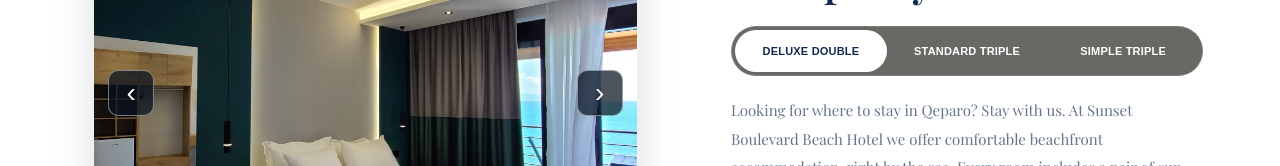
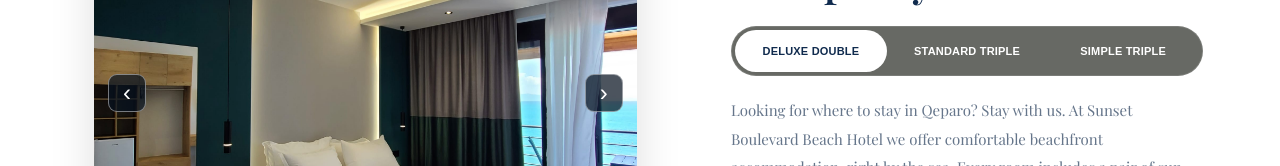
Before and after one commit to kristo96xhuveli-beep/sunsetblv, a plain HTML site: page desktop.html in a window 1280 px wide. Shown: the part 1077-1243 px from the top of the page. Drawn offline with nearby package versions, Linux system fonts and the light colour scheme; no server answers.

Commit message:
Refactor feature arrow styles in desktop.css

```diff
--- a/css/desktop.css
+++ b/css/desktop.css
@@ -70,9 +70,7 @@ body.dark .feature-copy .feature-category-tabs { border-color:#52647c; }
 .feature-image-wrap > img { display:block; width:100%; height:100%; object-fit:cover; object-position:center; transition:opacity .18s ease; }
 
 /* SQUARE GALLERY NAVIGATION BUTTONS */
-.feature-arrow { position:absolute; top:50%; transform:translateY(-50%); width:46px; height:46px; display:flex; align-items:center; justify-content:center; padding:0; border:1px solid #ffffff70; border-radius:10px; background:#071321b8; color:#fff; font:28px/1 Arial,sans-serif; text-align:center; cursor:pointer; z-index:2; transition:background .2s ease; }
-.feature-arrow:hover { background:#071321ed; }
-.feature-prev { left:14px; }
+.feature-arrow { position:absolute; top:50%; transform:translateY(-50%); width:38px; height:38px; display:flex; align-items:center; justify-content:center; padding:0; border:1px solid #ffffff70; border-radius:9px; background:#071321b8; color:#fff; font:24px/1 Arial,sans-serif; text-align:center; cursor:pointer; z-index:2; transition:background .2s ease; }.feature-prev { left:14px; }
 .feature-next { right:14px; }
 .feature-gallery[data-single-photo="true"] .feature-arrow { display:none; }
 
```
